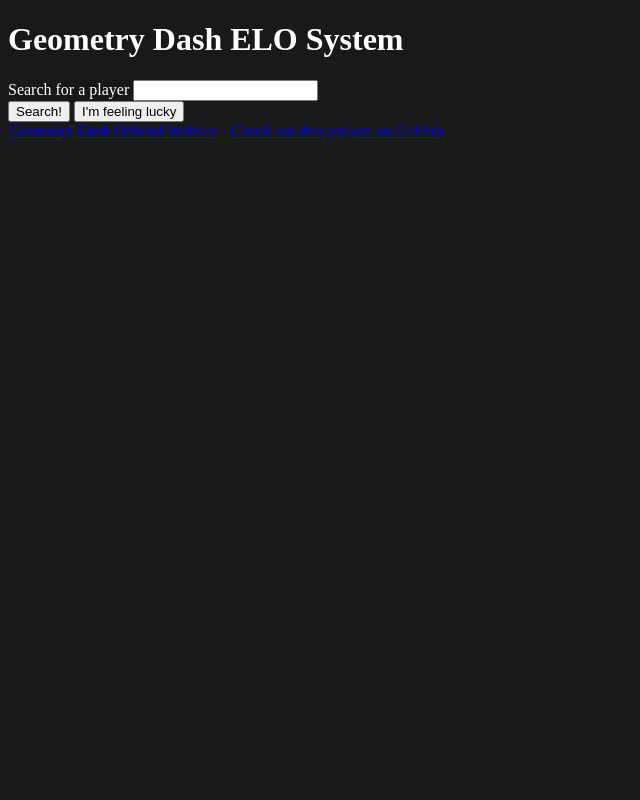
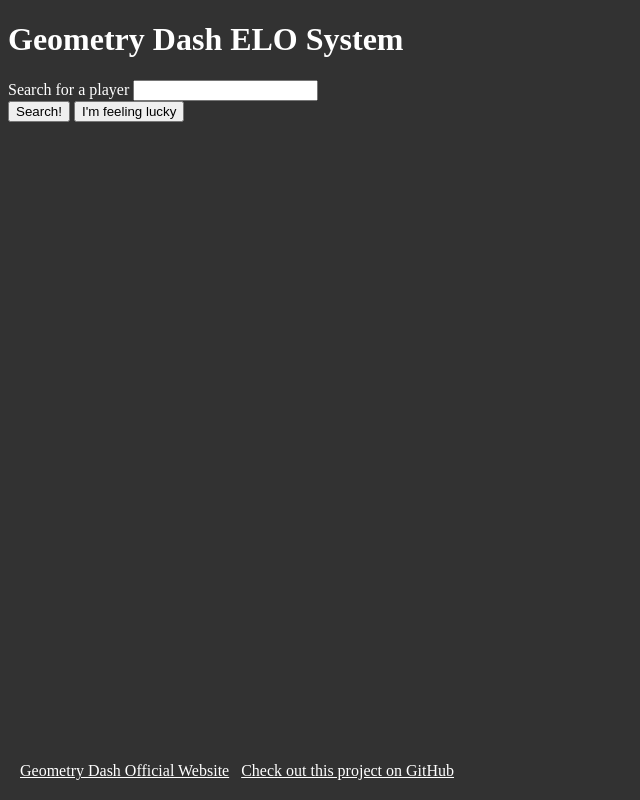
Before and after one commit to EthanCubes/gd-elo-system, a plain HTML site: page frontend/index.html in a window 1280 px wide. Shown: the whole page, without its empty margins (0-640 px from the left). Drawn offline with Linux system fonts and the light colour scheme.

Commit message:
Added CSS for footer.

```diff
--- a/frontend/src/styles.css
+++ b/frontend/src/styles.css
@@ -4,5 +4,17 @@
 
 body {
     color: white;
-    background-color: rgb(25, 25, 25);
+    background-color: rgb(50, 50, 50);
 }
+
+a {
+    color: white;
+}
+
+footer {
+    padding: 20px;
+    position: absolute;
+    top: 100%;
+    left: 0%;
+    transform: translate(0%, -100%);
+}
```
